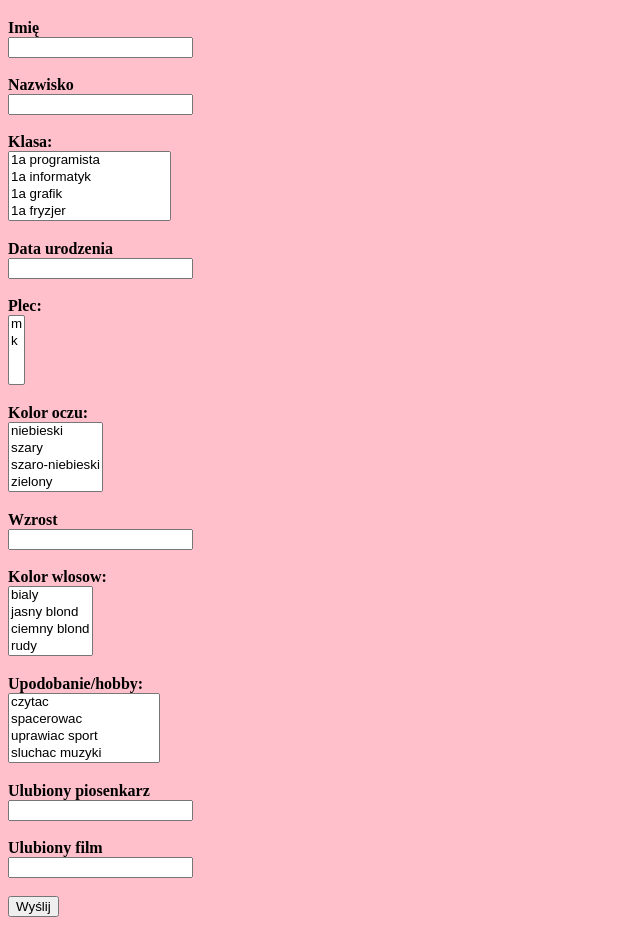
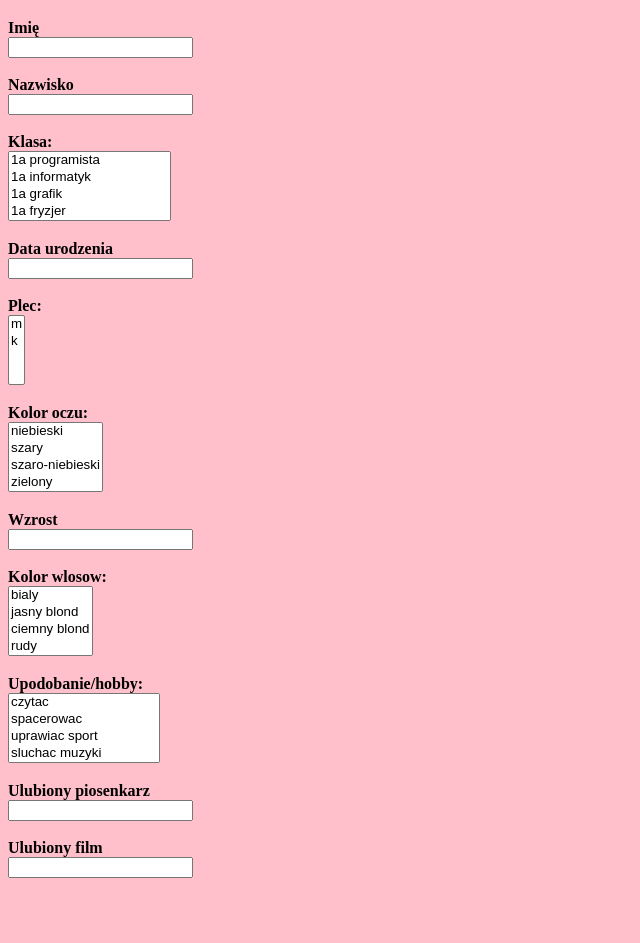
Before and after one commit to Adrianek08/Adrianek08.github.io, a plain HTML site: page index.html in a window 1280 px wide. Shown: the part 61-1004 px from the top of the page, without its empty margins (0-640 px from the left). Drawn offline with Linux system fonts and the light colour scheme.

Commit message:
Aktualizacja index.html
Ankieta dla nowych uczniów szkoły średniej

```diff
--- a/index.html
+++ b/index.html
@@ -102,7 +102,6 @@
     <input type="text" name="Ulubiony film">
     <br>
     <br>
-    <button type="submit">Wyślij</button>
     <br>
     <br>
     </form>
```
